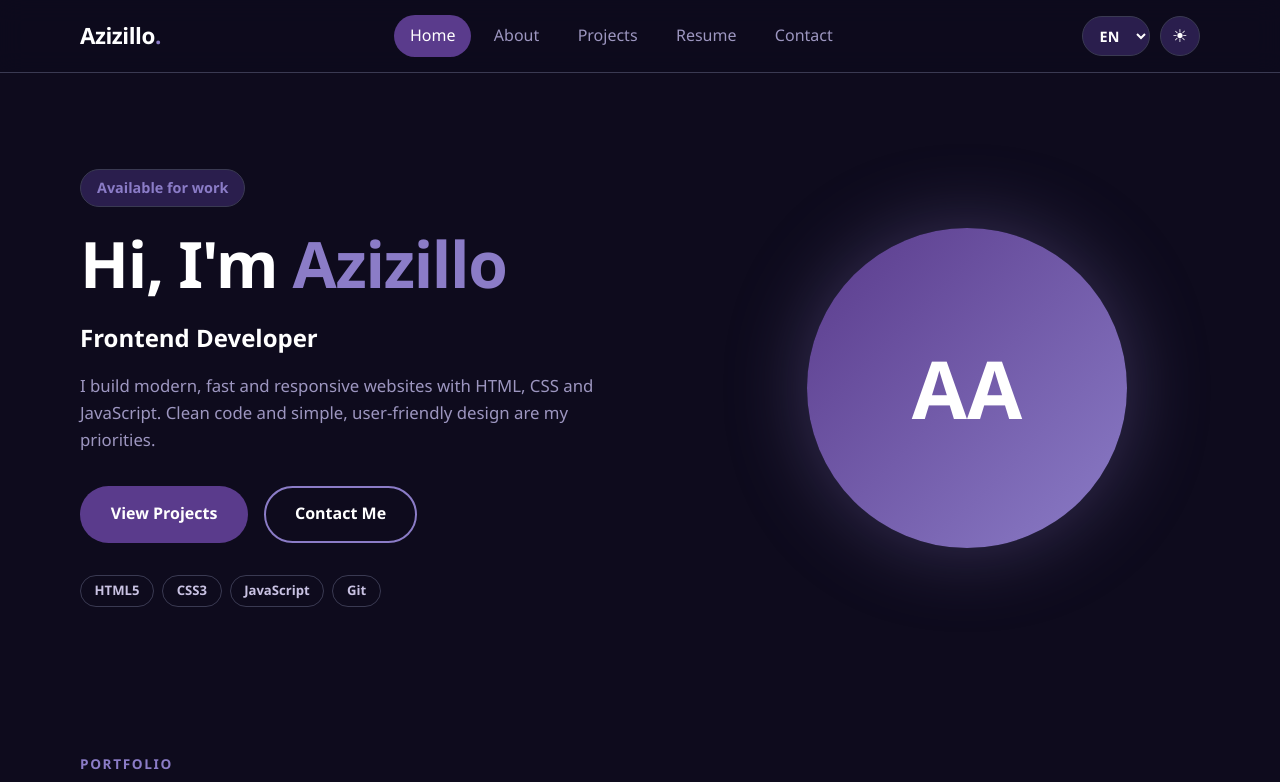
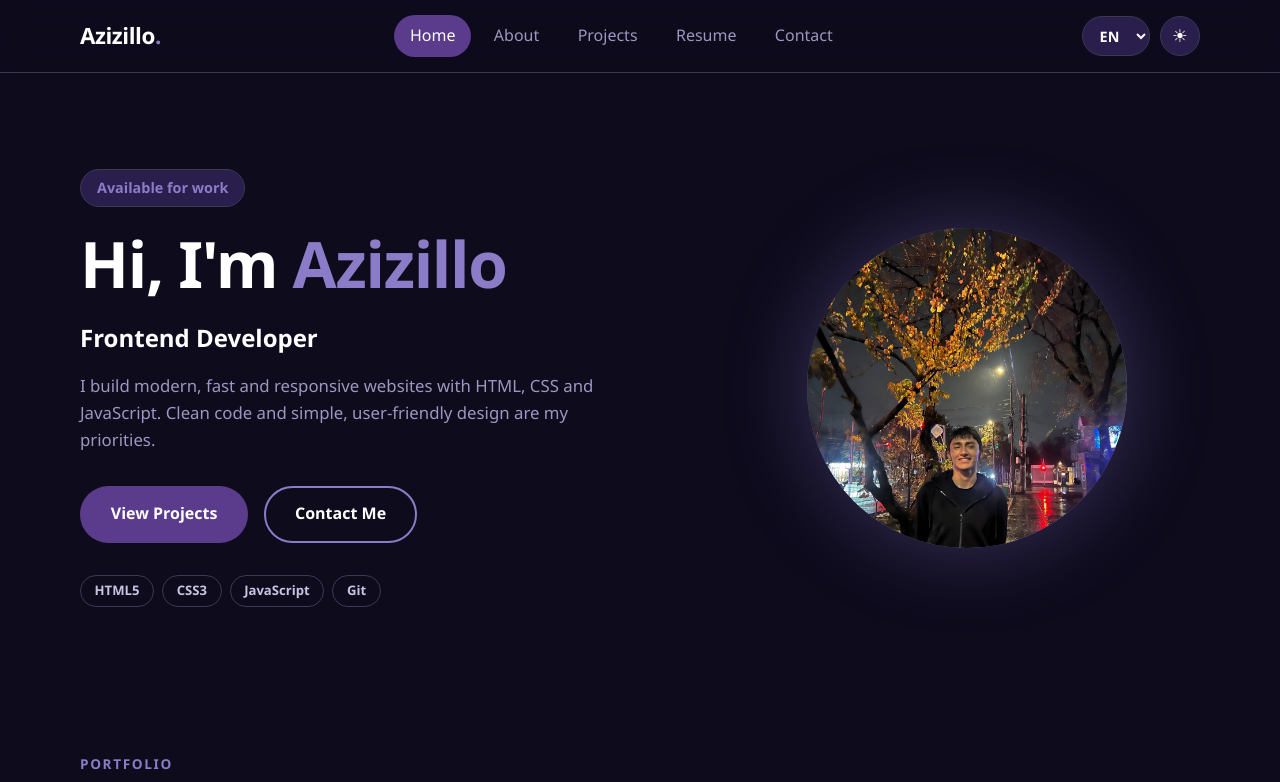
Before and after one commit to azizilloabdulhannanov2007-web/azizillo-portfolio, a plain HTML site: page index.html in a window 1280 px wide. Shown: the top 782 px of the page. Drawn offline with Linux system fonts and the light colour scheme.

Commit message:
feat: add my photo and school to resume

```diff
--- a/css/home.css
+++ b/css/home.css
@@ -101,3 +101,13 @@
 .featured__grid .project-card .tags {
     margin-top: auto;
 }
+/* Hero rasm */
+.hero__avatar {
+    overflow: hidden;
+}
+
+.hero__avatar img {
+    width: 100%;
+    height: 100%;
+    object-fit: cover;
+}
--- a/index.html
+++ b/index.html
@@ -64,7 +64,12 @@
                     </div>
 
                     <div class="hero__visual">
-                        <div class="hero__avatar" aria-hidden="true">AA</div>
+                        <div class="hero__avatar">
+                            <img
+                                src="assets/images/me.jpg"
+                                alt="Azizillo Abdulhannonov"
+                            />
+                        </div>
                     </div>
                 </div>
             </section>
```
Also changed, not shown: about.html (+6 -1 lines), css/about.css (+10 -0 lines), assets/images/me.jpg (added).
